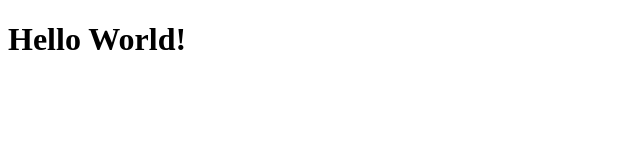
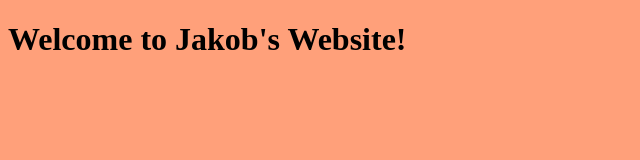
Before and after one commit to Jgeiger15/Prework-Website-Project, a plain HTML site: page index.html in a window 1280 px wide. Shown: the whole page, without its empty margins (0-640 px from the left). Drawn offline with Linux system fonts and the light colour scheme.

Commit message:
add style.css, connect to index.html

```diff
--- a/index.html
+++ b/index.html
@@ -1,9 +1,10 @@
 <!DOCTYPE html>
 <html lang="en">
   <head>
+    <link rel="stylesheet" href="style.css" />
     <title>My Website</title>
   </head>
   <body>
-    <h1>Hello World!</h1>
+    <h1>Welcome to Jakob's Website!</h1>
   </body>
 </html>
--- /dev/null
+++ b/style.css
@@ -0,0 +1,3 @@
+body {
+    background: lightsalmon;
+  }
```
